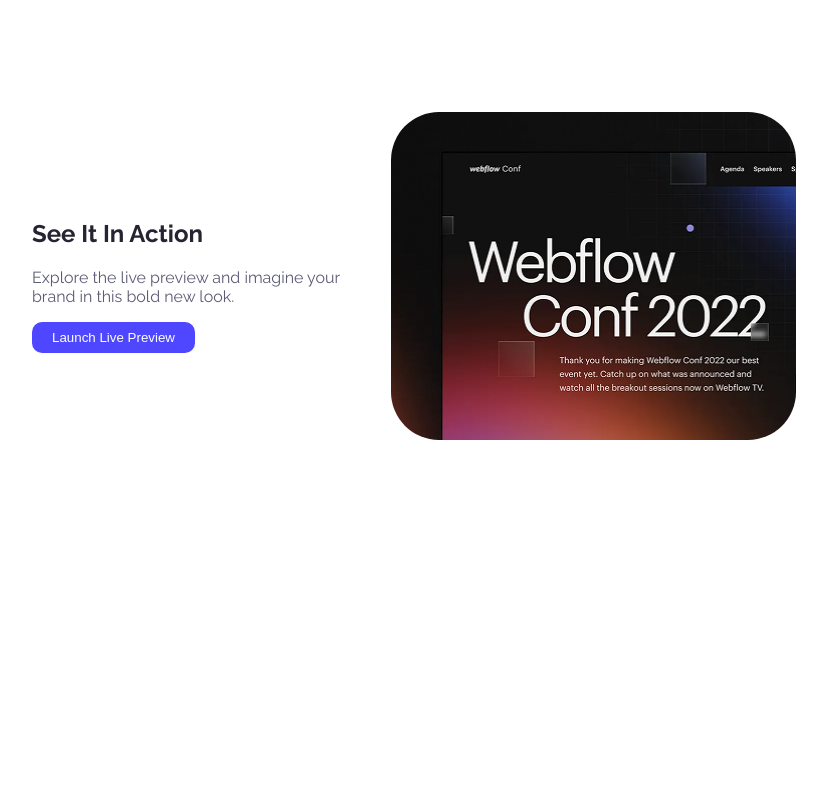
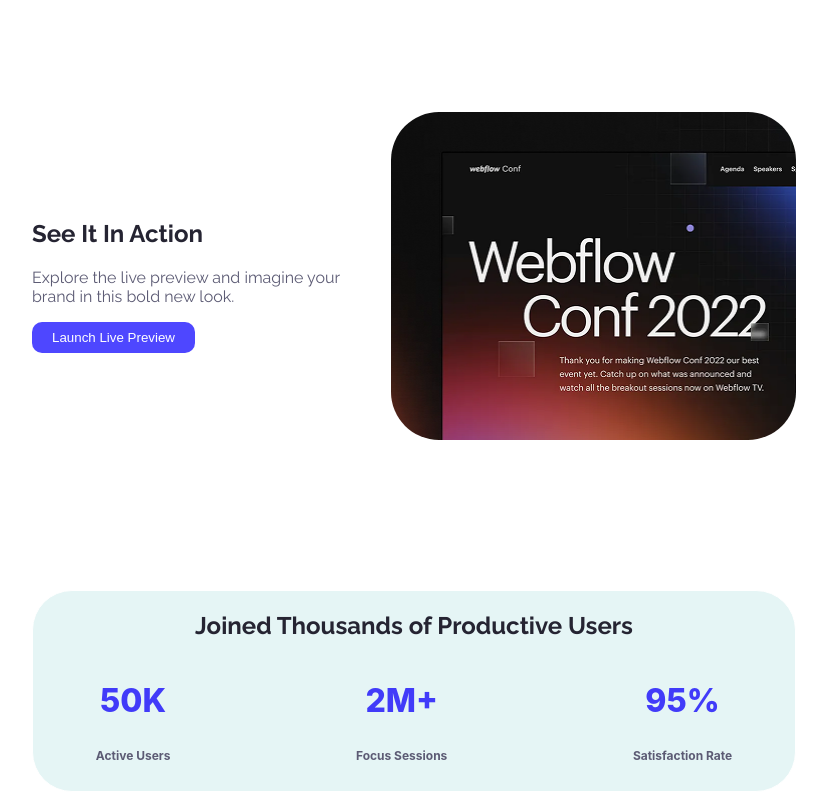
Before and after one commit to RabeyaRoshni/assignment-01, a plain HTML site: page index.html in a window 1280 px wide. Shown: the part 446-1246 px from the top of the page, without its empty margins (226-1053 px from the left). Before the commit the page ends 894 px from the top, so only its background shows below. Drawn offline with Linux system fonts and the light colour scheme.

Commit message:
Box 2 added

```diff
--- a/index.html
+++ b/index.html
@@ -41,7 +41,7 @@
 <!-- main section start -->
     <main>
     <!-- Box 01      -->
-        <div class="box-01">
+        <div class="box-01 default-width">
             <div class="box-element-01">
                 <h2 class="box-01-h2">See It In Action</h2>
                 <p class="box-01-para">Explore the live preview and imagine your <br> brand in this bold new look.</p>
@@ -51,7 +51,43 @@
             <img class="box-01-img" src="images/Assets/wc-mini.png" alt="">
         </div>
     <!-- Box 01 end      -->
+
+    <!-- Box 02 -->
+        <div class="box-02 default-width">
+            <h2 class="box-02-h2">Joined Thousands of Productive Users</h2>
+
+            <div class="box-02-sections">
+                <div class="box-02-card">
+                    <h1>50K</h1>
+                    <h6>Active Users</h6>
+                </div>
+                <div class="box-02-card">
+                    <h1>2M+</h1>
+                    <h6>Focus Sessions</h6>
+                </div>
+                <div class="box-02-card">
+                    <h1>95%</h1>
+                    <h6>Satisfaction Rate</h6>
+                </div>
+            </div>
+        </div>
+    <!-- Box 02 ends -->
+
+    <!-- Box 03 starts  -->
+
+
+    <!-- Box 03 ends -->
+
+
+    <!-- Box 04 starts  -->
+    <!-- Box 04 ends  -->
+
+
+    <!-- Box 05 starts  -->
+    <!-- Box 05 ends  -->
     </main>
+
+
 
     <footer></footer>
 
--- a/style.css
+++ b/style.css
@@ -1,3 +1,12 @@
+/*
+.default-width {
+    width: 80%;
+    margin-left: auto;
+    margin-right: auto;
+} */
+
+
+
 .raleway{
   font-family: "Raleway", sans-serif;
   font-optical-sizing: auto;
@@ -67,11 +76,11 @@ header {
     align-items: center;
 }
 
-.box-01-h2{
+.box-01-h2 , .box-02-h2 {
     color: #252432;
 }
 
-.box-01-para{
+.box-01-para {
     color: #5c5b74;
 }
 
@@ -80,3 +89,39 @@ header {
     height: 328px;
     width: 405px;
 }
+ /* Box 01 ends  */
+
+ /* Box 02 starts  */
+.box-02{
+    border: 1px solid white;
+    border-radius: 40px;
+    margin: 150px 250px 0px 250px;
+    background-color: rgb(229, 245, 245);
+    align-items: center;
+    text-align: center;
+}
+.box-02-sections{
+    display: flex;
+    gap: 60px;
+    justify-content: space-around;
+}
+
+.box-02-card h1{
+    ufont-size: 80px;
+    font-family: "Inter",sans-serif;
+    font-weight: 800;
+    color: #413bf9;
+}
+
+.box-02-card h6{
+    font-family: "Inter", sans-serif;
+    font-size: 12px;
+    color: #5c5b74;
+}
+
+ /* Box 02 end  */
+
+
+ /* Box 03 starts  */
+
+ /* Box 03 ends  */
```
Also changed, not shown: saad.css (added), saad.html (added).
